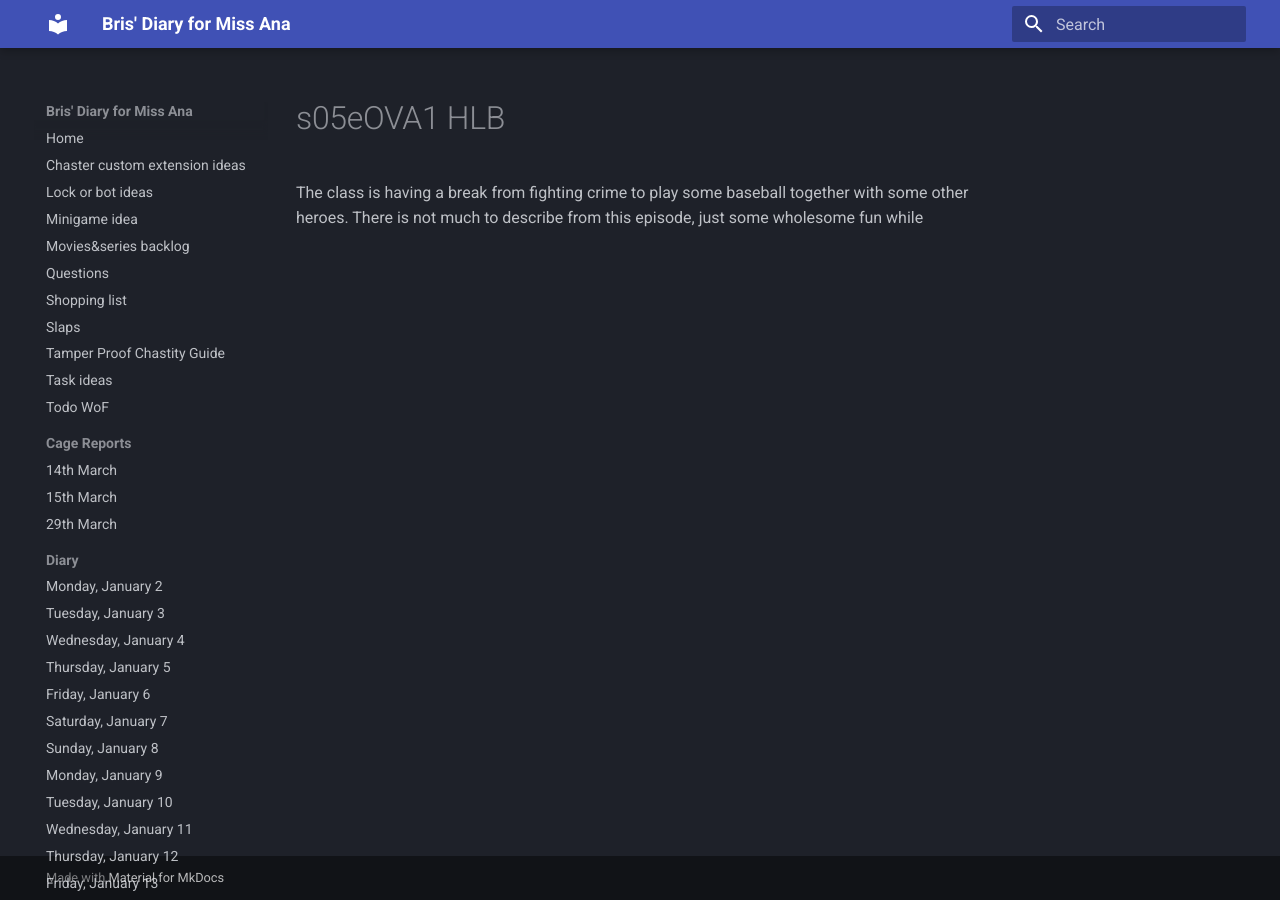
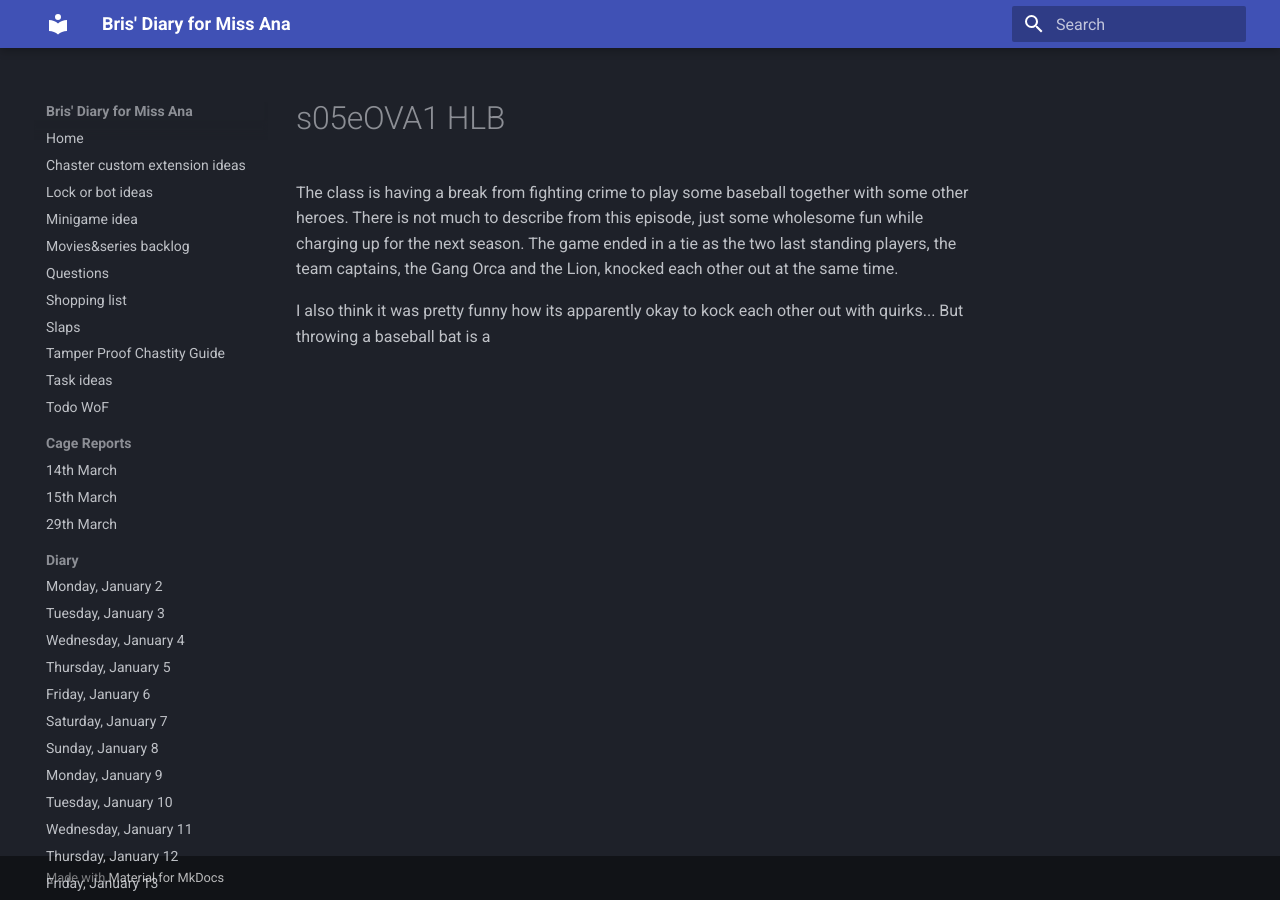
Before and after one commit to bris00/DFMA, an MkDocs documentation site: the page built from diary/Series/My Hero Academia/s05eOVA1 - HLB.md, in a window 1280 px wide. Built offline with MkDocs 1.6.1 and Material for MkDocs 9.7.7, drawn with Linux system fonts in a browser that asks for light colours.

Commit message:
vault backup: 2023-05-14 14:28:09
Affected files:
diary/Series/My Hero Academia/s05eOVA1 - HLB.md

```diff
--- a/diary/Series/My Hero Academia/s05eOVA1 - HLB.md
+++ b/diary/Series/My Hero Academia/s05eOVA1 - HLB.md
@@ -1 +1,3 @@
-The class is having a break from fighting crime to play some baseball together with some other heroes. There is not much to describe from this episode, just some wholesome fun while
+The class is having a break from fighting crime to play some baseball together with some other heroes. There is not much to describe from this episode, just some wholesome fun while charging up for the next season. The game ended in a tie as the two last standing players, the team captains, the Gang Orca and the Lion, knocked each other out at the same time.
+
+I also think it was pretty funny how its apparently okay to kock each other out with quirks... But throwing a baseball bat is a
```
